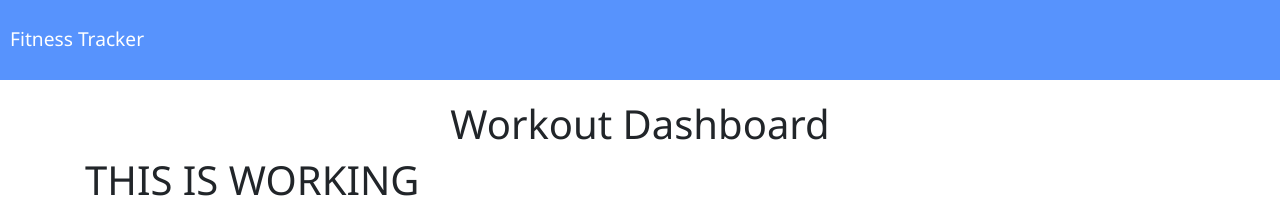
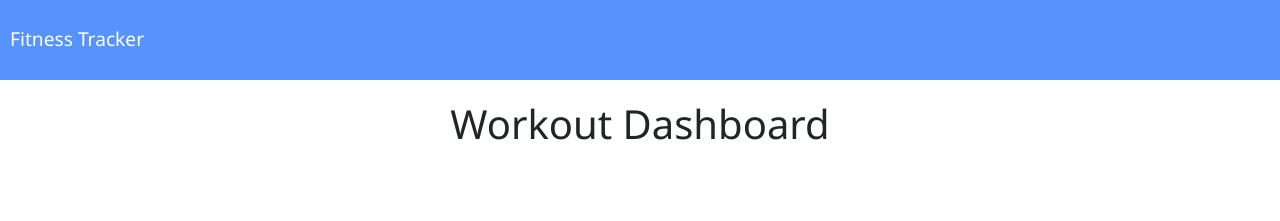
Before and after one commit to ffakih5/-Workout-Tracker, a website: page public/stats.html in a window 1280 px wide. Drawn offline with nearby package versions, Linux system fonts and the light colour scheme; no server answers.

Commit message:
removing test item

```diff
--- a/public/stats.html
+++ b/public/stats.html
@@ -17,7 +17,6 @@
 <body>
     <div class="container mt">
         <h1 class="text-center">Workout Dashboard</h1>
-        <h1>THIS IS WORKING</h1>
         <div class="row mt">
             <div class="col-md-6">
                 <canvas id="canvas"></canvas>
```
